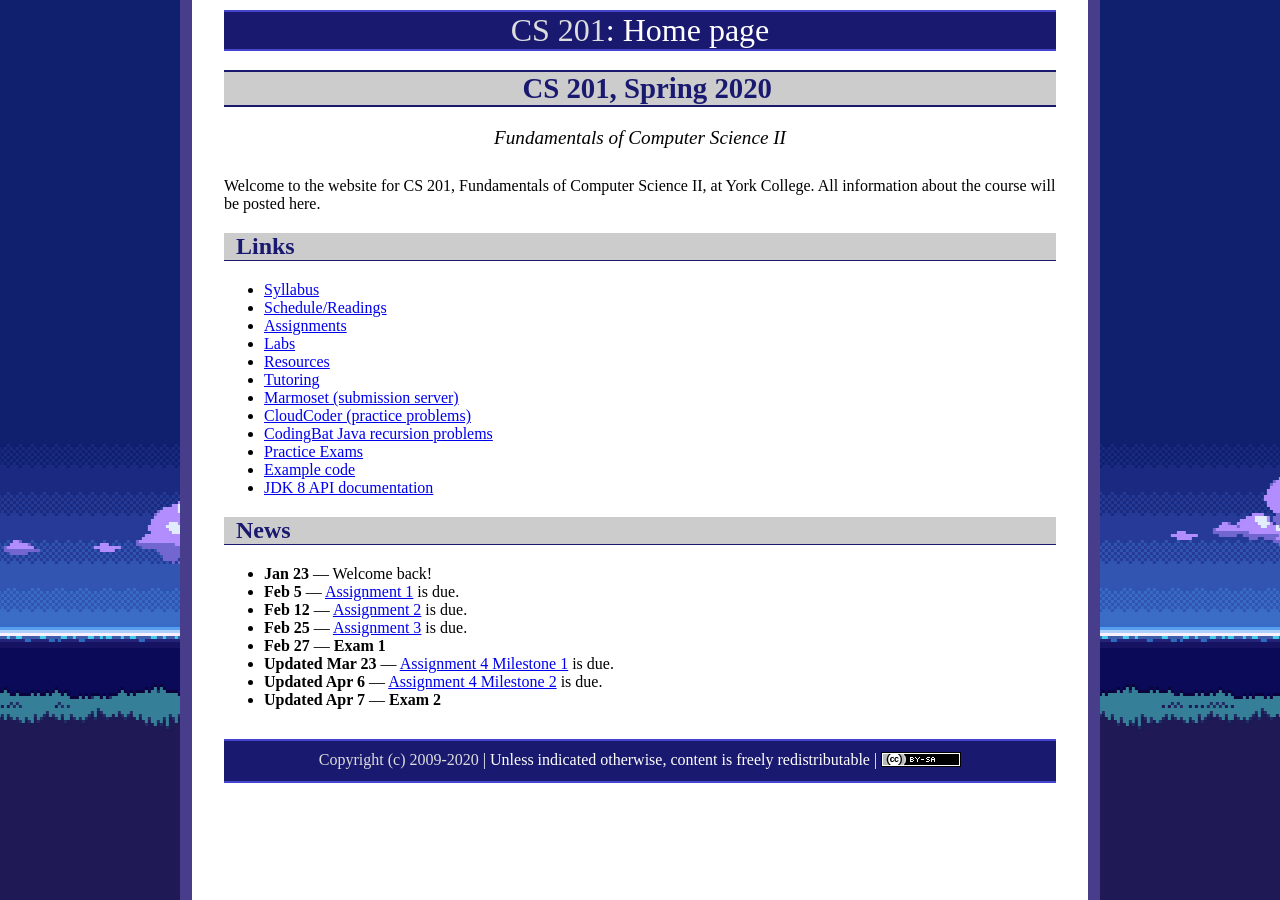
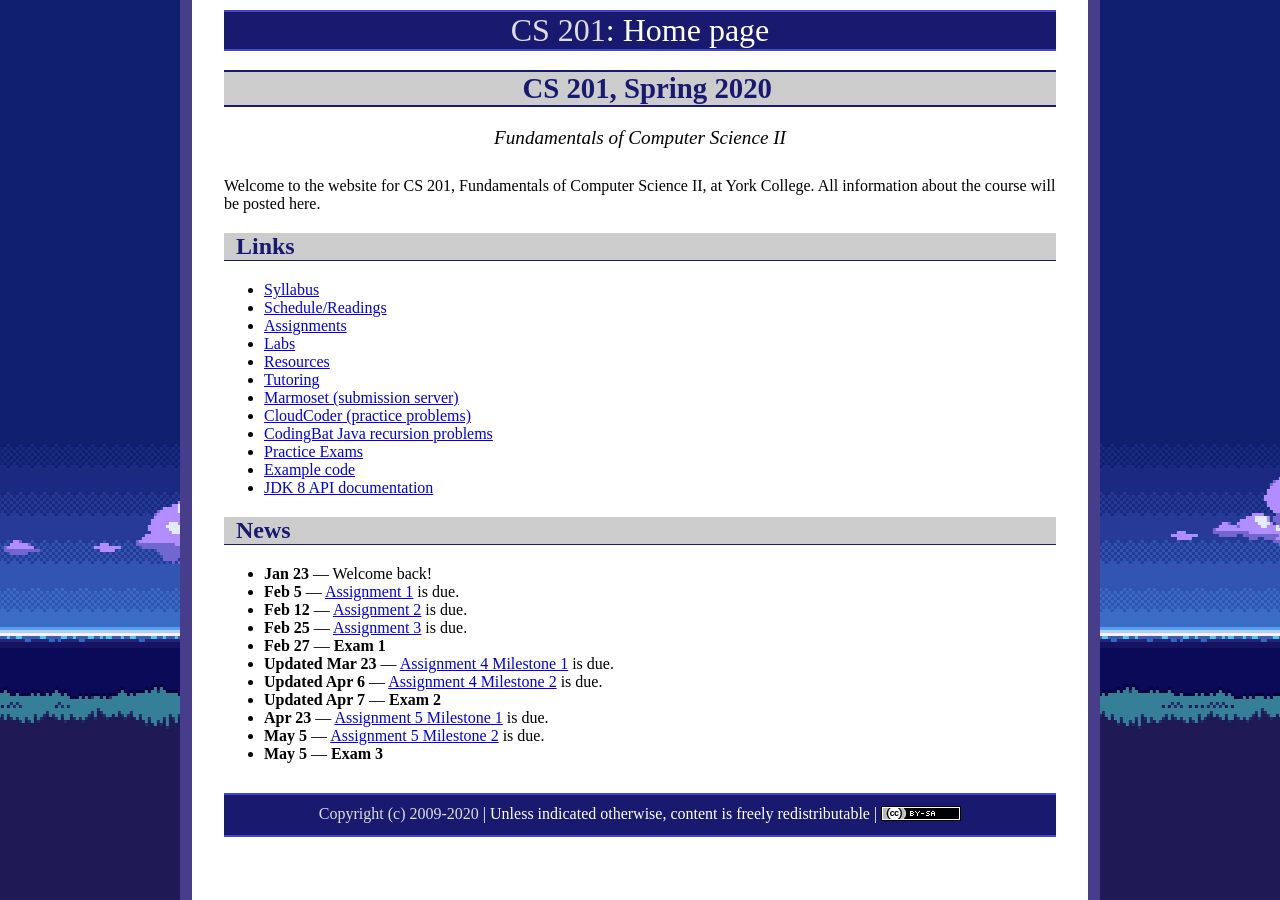
Before and after one commit to ycpcs/cs201-spring2020, a Jekyll site: the page built from index.md, in a window 1280 px wide. Built offline with Jekyll 4.4.1, drawn with Linux system fonts in a browser that asks for light colours.

Commit message:
update index
update index

```diff
--- a/index.md
+++ b/index.md
@@ -34,6 +34,9 @@ Welcome to the website for CS 201, Fundamentals of Computer Science II, at York
 * **Updated Mar 23** &mdash; [Assignment 4 Milestone 1](assign/assign04.html) is due.
 * **Updated Apr 6** &mdash; [Assignment 4 Milestone 2](assign/assign04.html) is due.
 * **Updated Apr 7** &mdash; **Exam 2**
+* **Apr 23** &mdash; [Assignment 5 Milestone 1](assign/assign05.html) is due.
+* **May 5** &mdash; [Assignment 5 Milestone 2](assign/assign05.html) is due.
+* **May 5** &mdash; **Exam 3**
 
 <!-- commented out future news
 * **Dec 6** &mdash; [Assignment 6](assign/assign06.html) is now due Monday, Dec 9th by 7:00am.  Because of the due date extension, there is no longer a late grace period for this assignment.  The assignment will receive no credit if submitted after the new due date/time.
--- a/js/AACONFIG-scheduleInfo.js
+++ b/js/AACONFIG-scheduleInfo.js
@@ -120,12 +120,12 @@ courseInfo.classPeriods = [
 		lab: new NumberedLab(22, "Binomial Coefficient")
 	},
 	{
-		topic: new Topic("** Exam 3", "")
-	},
-	{
 		topic: new Topic("Lecture 23: Merge and Quick Sort", "lectures/lecture23.html"),
 		reading: "8.5-8.6",
 		lab: new Lab("No lab", "")
+	},
+	{
+		topic: new Topic("** Exam 3", "")
 	},
 	{
 		topic: new DoubleTopic("Lecture 24: Relational Databases and SQL", "lectures/lecture24.html", "Lecture 25: Database Applications and JDBC", "lectures/lecture25.html"),
```
